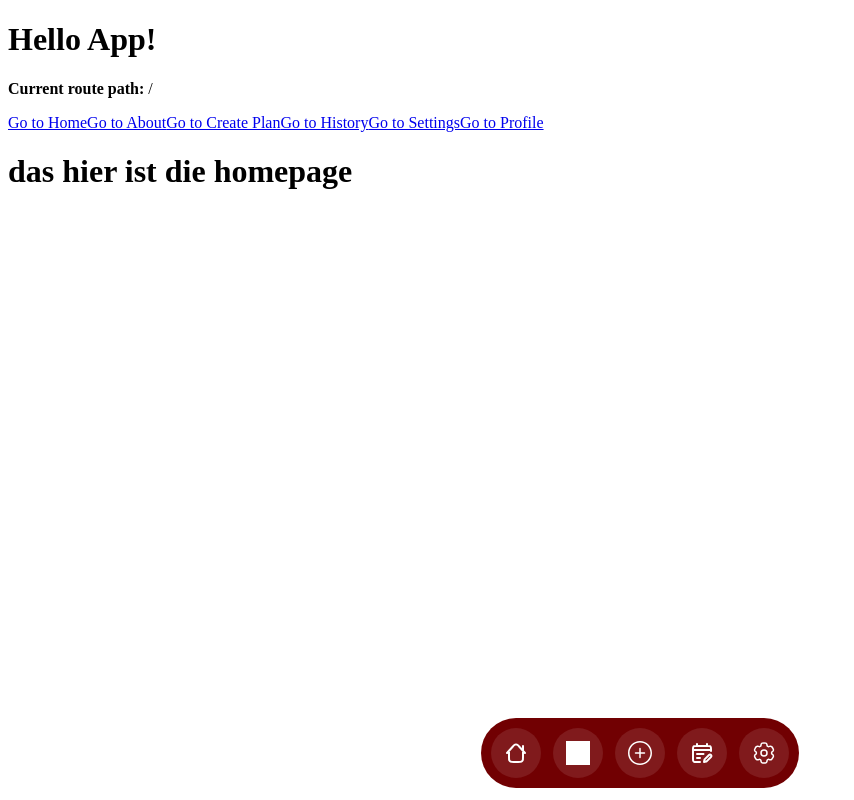
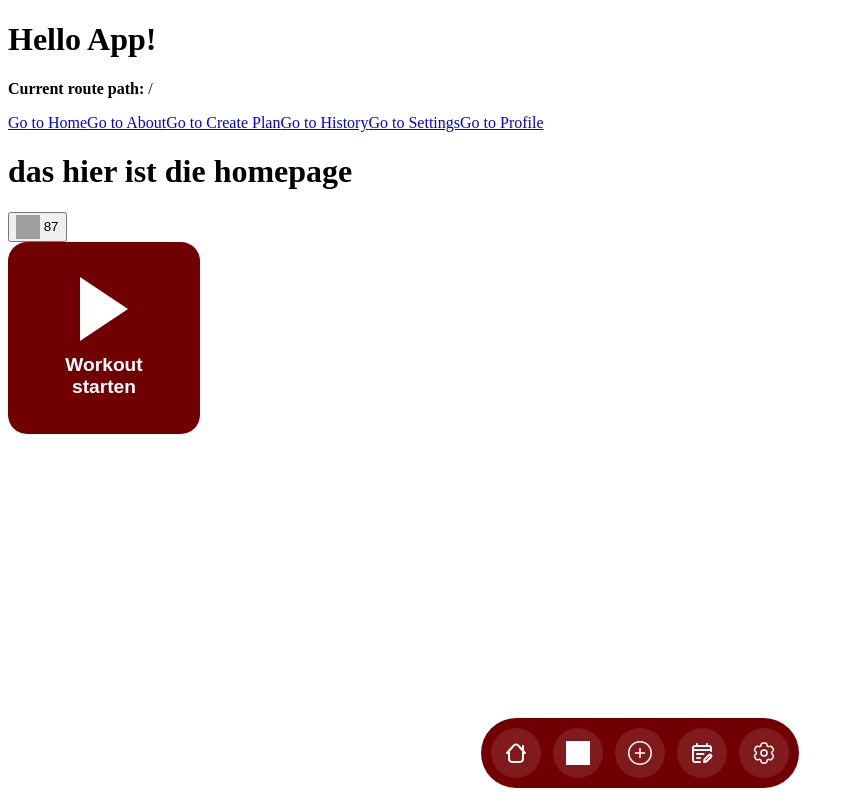
Before and after one commit to KlaraOppenheimerSchule/Bofrostbuben, a Vue app in the folder frontend/: page / in a window 1280 px wide. Shown: the whole page, without its empty margins (0-854 px from the left). Built offline with nearby package versions, Linux system fonts and the light colour scheme; grey boxes are pictures that could not be loaded; the HTML template or start-up script is replaced by a standard one.

Commit message:
feat(app): added all components to App.vue, removed boilerplate

```diff
--- a/frontend/src/App.vue
+++ b/frontend/src/App.vue
@@ -1,5 +1,4 @@
 <script setup lang="ts">
-import BoilerPlate from './components/BoilerPlate.vue'
 import NavigationBar from './components/NavigationBar.vue'
 import StartWorkoutButton from './components/StartWorkoutButton.vue'
 import StreakTracker from './components/StreakTracker.vue'
@@ -19,7 +18,9 @@ import StreakTracker from './components/StreakTracker.vue'
   <main>
     <RouterView />
   </main>
-  <NavigationBar> </NavigationBar>
+  <StreakTracker></StreakTracker>
+  <StartWorkoutButton></StartWorkoutButton>
+  <NavigationBar></NavigationBar>
 </template>
 
 <style scoped></style>
```
